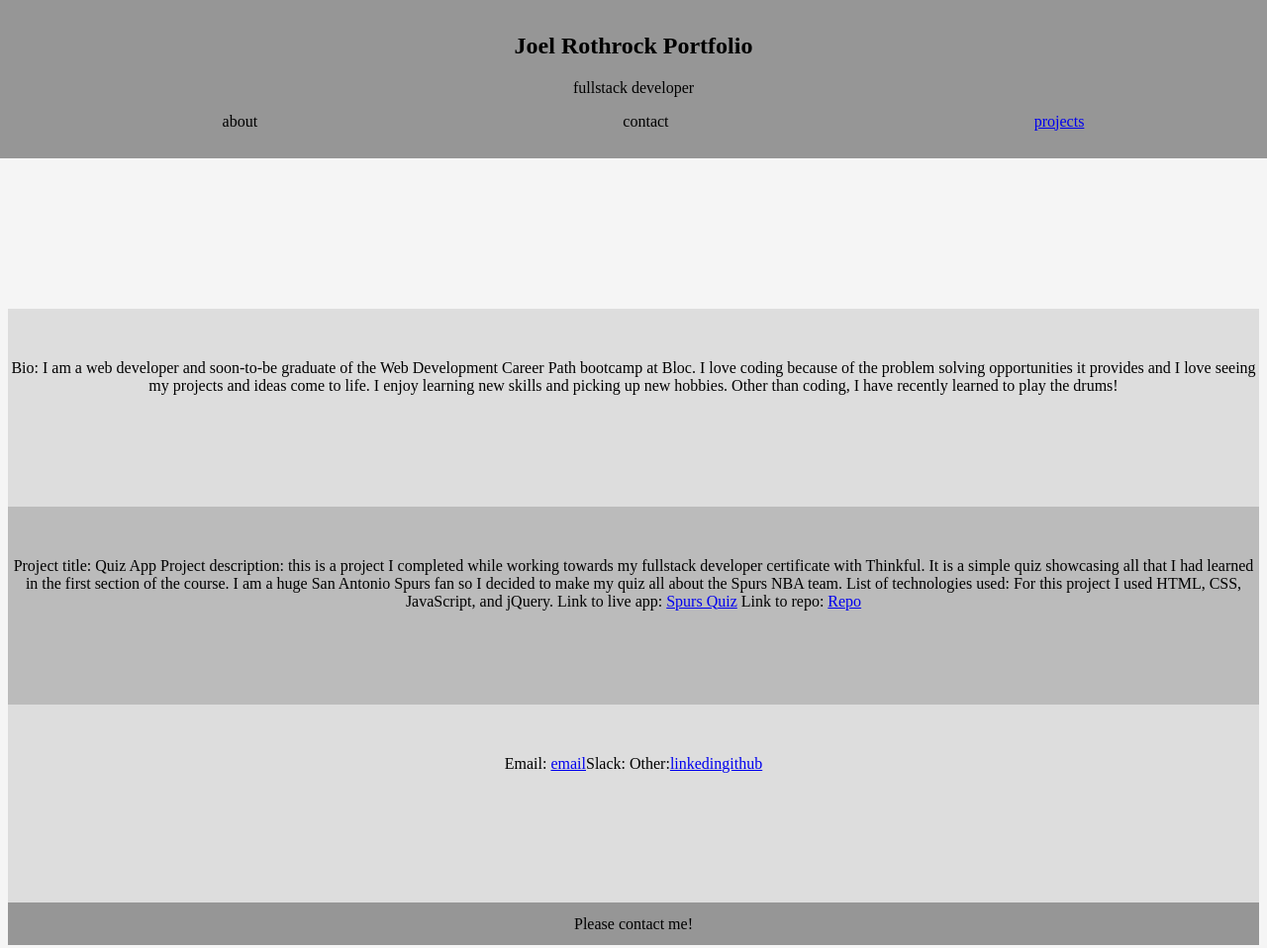
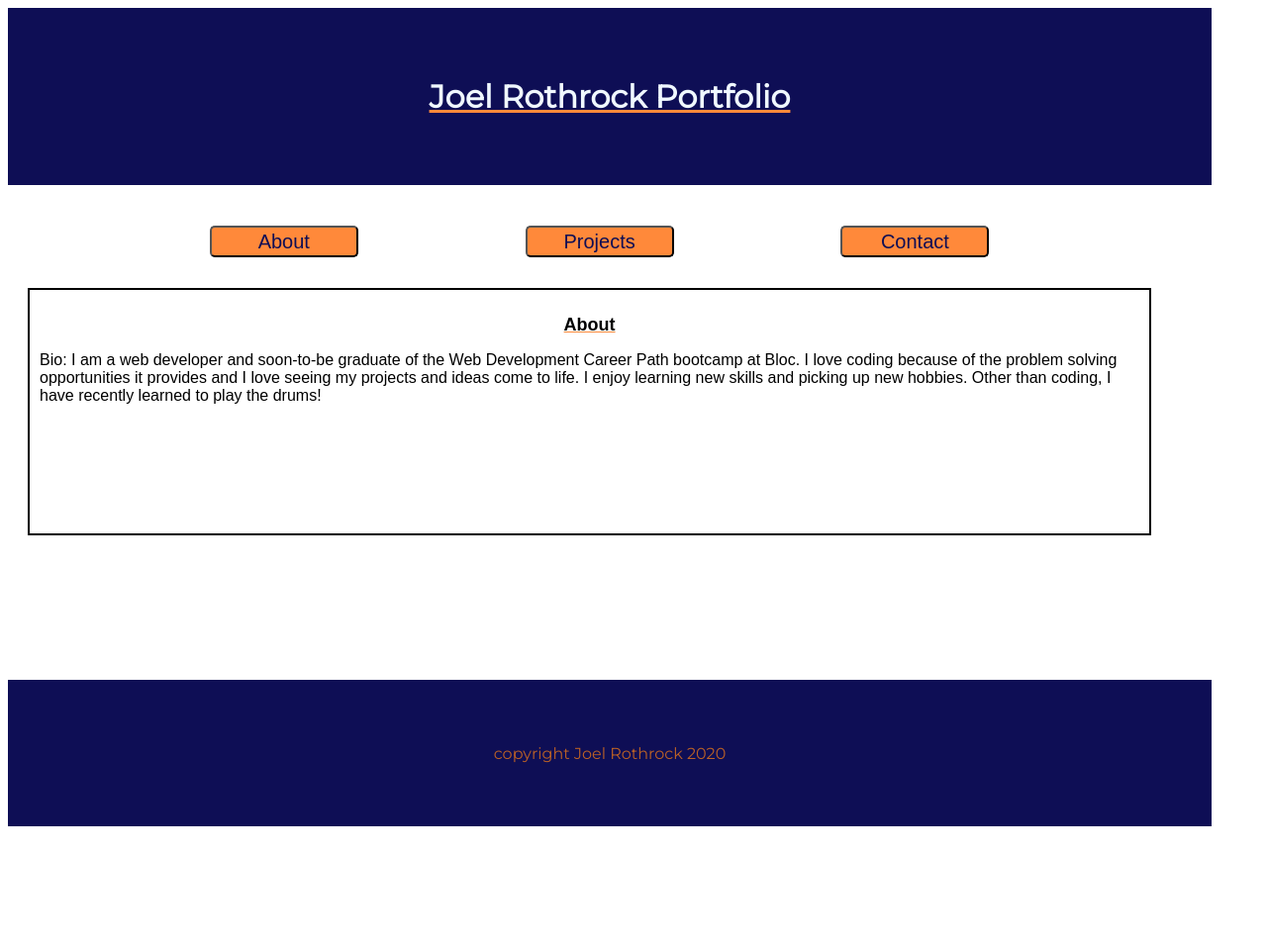
Before and after one commit to joelrothrock/portfolio-bloc, a plain HTML site: page index.html in a window 1280 px wide. Shown: the whole page at 99% size. After the commit the page ends 843 px from the top, so only its background shows below. Drawn offline with nearby package versions, Linux system fonts and the light colour scheme; a script that the page names is missing; a web font is replaced by a local one.

Commit message:
commit js, updated css and html

```diff
--- a/index.html
+++ b/index.html
@@ -5,48 +5,54 @@
     <meta name="viewport" content="width=device-width">
     <title>Joel Rothrock Portfolio</title>
     <link href="style.css" rel="stylesheet" type="text/css" />
+    <script src="https://ajax.googleapis.com/ajax/libs/jquery/3.4.1/jquery.min.js"></script>
+    <link href="https://fonts.googleapis.com/css?family=Montserrat|Mukta+Mahee|Work+Sans&display=swap" rel="stylesheet">
+    <link rel="stylesheet" href="https://cdnjs.cloudflare.com/ajax/libs/font-awesome/4.7.0/css/font-awesome.min.css">
   </head>
 
 
+    <header>
+      <h1>Joel Rothrock Portfolio</h1>
+    </header>
+
+  <body>
+  <main>
+    <div class="topnav" id="menu">
+      <ul>
+        <li><button type='button' class='button' id='js-about-button'>About</button></li>
+        <li><button type='button' class='button' id='js-projects-button'>Projects</button></li>
+        <li><button type='button' class='button' id='js-contact-button'>Contact</button></li>
+      </ul>
+    </div>
+
+    <div class='js-content'>
+      <section class='js-about'>
+        <h2>About</h2>
+         <p>Bio: I am a web developer and soon-to-be graduate of the Web Development Career Path bootcamp at Bloc. I love coding because of the problem solving opportunities it provides and I love seeing my projects and ideas come to life. I enjoy learning new skills and picking up new hobbies. Other than coding, I have recently learned to play the drums!</p>
+      </section>
+      <section class='js-contact'>
+        <h2>Contact</h2>
+         Questions? <a class='contact' href='mailto:joelgrothrock@gmail.com'>Answers<i class="fa fa-paper-plane-o" style="font-size:24px"></i></a>
+         <br><br><a class='contact' href='https://www.linkedin.com/in/joel-rothrock-20098ba5/' target="_blank" >linkedin</a>
+         <br><br><a class='contact' href='https://github.com/joelrothrock' target="_blank" >
+         github</a>
+        </section>
+        <section class='js-projects'>
+          <h2>Projects</h2>
+         <p>Project title: Quiz App
+          <br>Project description: this is a project I completed while working towards my fullstack developer certificate with Thinkful. It is a simple quiz showcasing all that I had learned in the first section of the course. I am a huge San Antonio Spurs fan so I decided to make my quiz all about the Spurs NBA team.
+          <br>List of technologies used: For this project I used HTML, CSS, JavaScript, and jQuery.
+          <br>Link to live app:</p>
+          <br><a  class='projects-link' href='https://joelrothrock.github.io/quiz-app-final/' target="_blank" > Spurs Quiz</a>
+          <br><p>Link to repo: </p><a class='projects' href='https://github.com/joelrothrock/quiz-app-final' target="_blank" >Repo</a>
+        </section>
+    </div>
 
 
-
-  <body>
-    <header>
-      <nav>
-        <h1>Joel Rothrock Portfolio</h1>
-        <p class='headline'>fullstack developer</p>
-        <ul class='info'>
-          <li>about</li>
-          <li>contact</li>
-          <li><a href='projects.html'>projects</a></li>
-        </ul>
-      </nav>
-
-
-    </header>
-
-    <section class='bio'>Bio: I am a web developer and soon-to-be graduate of the Web Development Career Path bootcamp at Bloc. I love coding because of the problem solving opportunities it provides and I love seeing my projects and ideas come to life. I enjoy learning new skills and picking up new hobbies. Other than coding, I have recently learned to play the drums!</section>
-
-    <section class='projects'>
-    Project title: Quiz App
-    Project description: this is a project I completed while working towards my fullstack developer certificate with Thinkful. It is a simple quiz showcasing all that I had learned in the first section of the course. I am a huge San Antonio Spurs fan so I decided to make my quiz all about the Spurs NBA team.
-    List of technologies used: For this project I used HTML, CSS, JavaScript, and jQuery.
-    Link to live app: <a  class='projects' href='https://joelrothrock.github.io/quiz-app-final/'> Spurs Quiz</a>
-    Link to repo: <a class='projects' href='https://github.com/joelrothrock/quiz-app-final'>Repo</a>
-    </section>
-
-
-    <section class='contact'>Email: <a class='contact' href='mailto:joelgrothrock@gmail.com'>email</a>Slack: Other:<a class='contact' href='https://www.linkedin.com/in/joel-rothrock-20098ba5/'>linkedin</a><a class='contact' href='https://github.com/joelrothrock'>github</a>
-    </section>
-
-
-
-
-
-
-    <footer>Please contact me!</footer>
-
+  </main>
+  </body>
+  <footer>
+    <p>copyright Joel Rothrock 2020</p>
     <script src="script.js"></script>
-  </body>
+  </footer>
 </html>
--- /dev/null
+++ b/script.js
@@ -0,0 +1,41 @@
+
+
+function hideElements(){
+    $('.js-projects').hide();
+    $('.js-contact').hide();
+  }
+
+
+
+  function clickAbout() {
+    $('#js-about-button').on('click', function(event){
+      $('.js-about').show();
+      $('.js-projects').hide();
+      $('.js-contact').hide();
+    });
+  }
+
+  function clickProjects() {
+    $('#js-projects-button').on('click', function(event){
+      $('.js-about').hide();
+      $('.js-projects').show();
+      $('.js-contact').hide();
+    });
+  }
+
+  function clickContact() {
+    $('#js-contact-button').on('click', function(event){
+      $('.js-about').hide();
+      $('.js-projects').hide();
+      $('.js-contact').show();
+    });
+  }
+
+  function handlePortfolio(){
+    hideElements();
+    clickAbout();
+    clickProjects();
+    clickContact();
+  }
+
+  $(handlePortfolio);
--- a/style.css
+++ b/style.css
@@ -1,52 +1,121 @@
-*{
+* {
   box-sizing: border-box;
+  /*font-family: 'Work Sans', sans-serif;
+  font-family: 'Montserrat', sans-serif;
+  font-family: 'Mukta Mahee', sans-serif; */
 }
 
 html {
-    height: 100%;
+  width: 100%;
+  min-height: 100%;
 }
 
-  nav, footer {
-    background-color: rgb(150,150,150);
-    padding: 1% 0;
-  }
-
-  nav {
-    position: fixed;
-    top: 0;
-    left: 0;
-    right: 0;
+header, footer {
+  padding: 4% 0;
+  background: rgb(14, 14, 85);
+  text-align: center;
+  font-family: 'Montserrat', sans-serif;
 }
 
 header {
-    padding: 10% 0;
+  color: aliceblue;
+  text-decoration: underline;
+  text-decoration-color: rgb(255, 137, 58);
 }
 
-
-  ul{
-    display: flex;
-    list-style: none;
-    flex-direction: row;
-    justify-content: space-around;
-    background-color: rgb(150,150,150);
+footer {
+  color: rgb(187, 97, 38);
 }
 
+body {
+  height: auto;
+  width:95%;
+  font-family: 'Mukta Mahee', sans-serif;
+}
 
+main {
+  height: auto;
+  flex-flow: row wrap;
+  justify-content: space-around;
+  padding: 10px 10px 10px 10px;
+  min-height: 400px;
+  margin-bottom: 100px;
+  clear: both;
+  width:95%;
+}
 
-  body {
+ul {
+  list-style: none;
+  align-items: center;
+  justify-content: space-evenly;
   display: flex;
-    flex-direction: column;
+  align-content: center;
+  clear: both;
+}
+
+.button {
+ display: inline;
  text-align: center;
-    background-color: whitesmoke;
-    padding: 4% 0;
+ align-content: center;
+ border-radius: 5px;
+ line-height: 24px;
+ font-size: 20px;
+ margin: 15px;
+ padding: 2px 2px;
+ width: 150px;
+ color: rgb(14, 14, 85);
+ background: rgb(255, 137, 58);
+}
+.button:hover {
+	background-color:rgb(187, 97, 38);
+}
+.button:active {
+	position:relative;
+	top:1px;
 }
 
 section {
-    min-height: 200px;
-    padding: 4% 0;
-    background-color: #bbb;
+  border: solid 2px black;
+  min-height: 250px;
+  min-width:100%;
+  padding: 10px;
+  margin: 10px;
 }
 
-  section:nth-child(even) {
-    background-color: #ddd;
+.js-contact {
+  width: 100%;
+  float: none;
+  clear: both;
 }
+
+h1 {
+ font-size: 32px;
+}
+h2 {
+ font-size: 18px;
+ text-align: center;
+ text-decoration: underline;
+ text-decoration-color: rgb(255, 137, 58);
+}
+p, a {
+ font-size: 16px;
+}
+
+@media screen and (max-width: 600px) {
+
+  ul {
+  flex-direction: column;
+ }
+  h1 {
+ font-size: 24px;
+ }
+ h2 {
+ font-size: 22px;
+ text-align: center;
+ text-decoration: underline;
+ text-decoration-color: rgb(255, 137, 58);
+ }
+ p, a {
+ font-size: 20px;
+ }
+}
```
Lines whose indentation alone changed are shown as unchanged.
